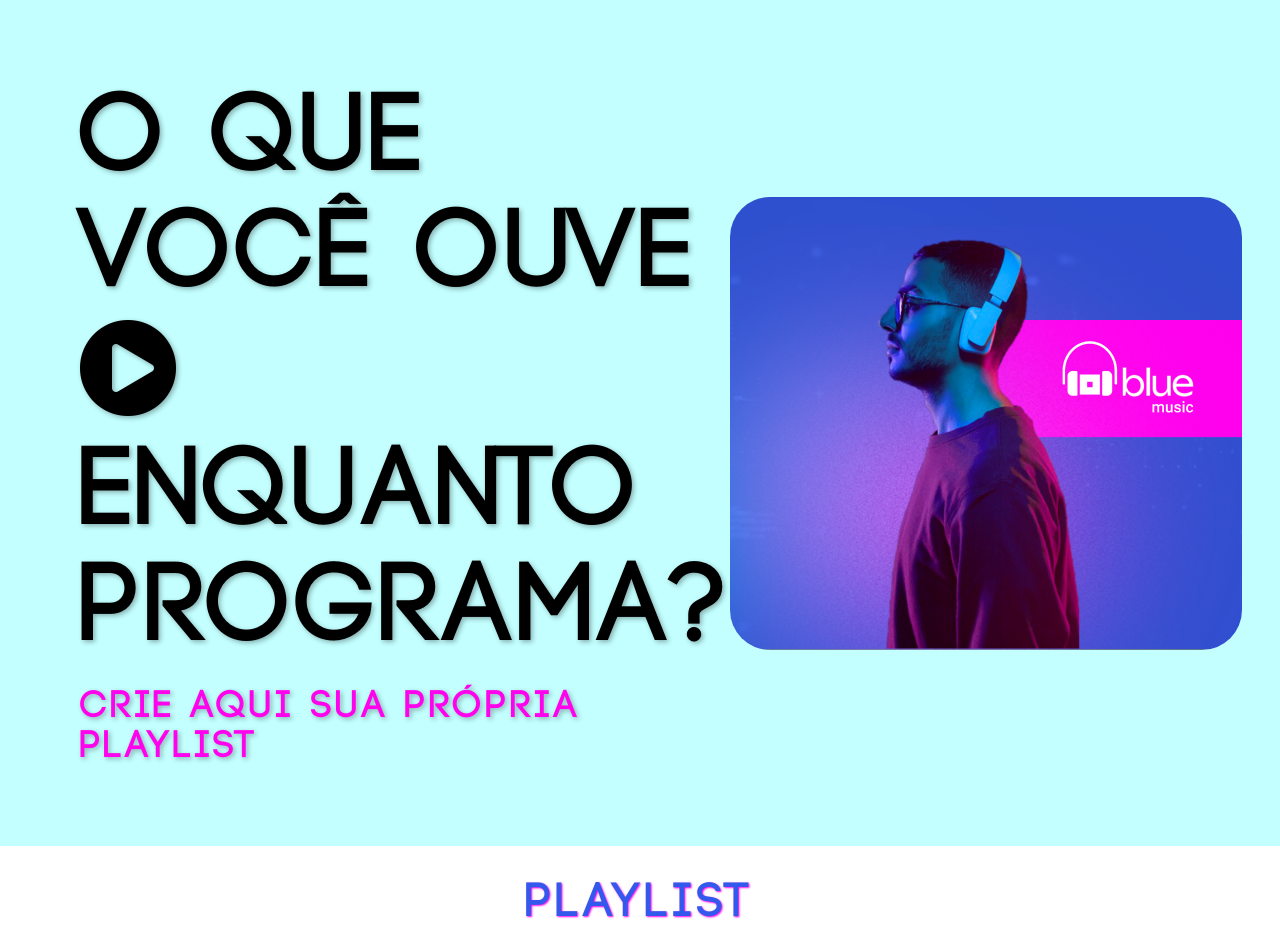
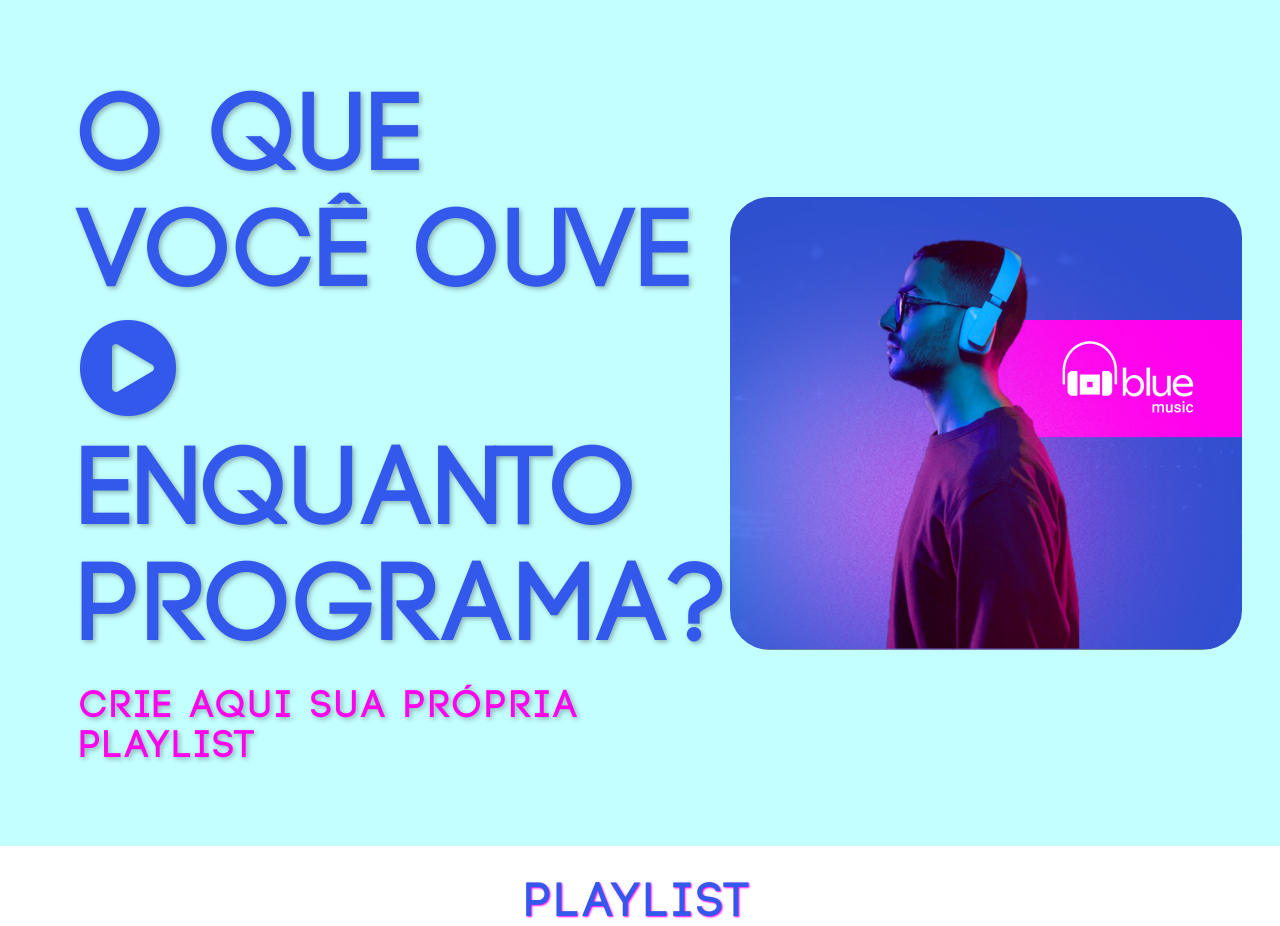
Before and after one commit to codethi/BlueMusicV2, a Flask app: page / in a window 1280 px wide. Shown: the part 65-991 px from the top of the page. Run offline with Flask 2, Linux system fonts and the light colour scheme; data comes from the database, SQL or seed files in the repository.

Commit message:
cor azul no h1

```diff
--- a/static/css/styles.css
+++ b/static/css/styles.css
@@ -72,7 +72,7 @@ header#banner div {
 
 header#banner div h1 {
   font-size: 7rem;
-  color: #000000;
+  color: #3359ec;
   text-shadow: 2px 2px 5px #00000050;
 }
 
```
